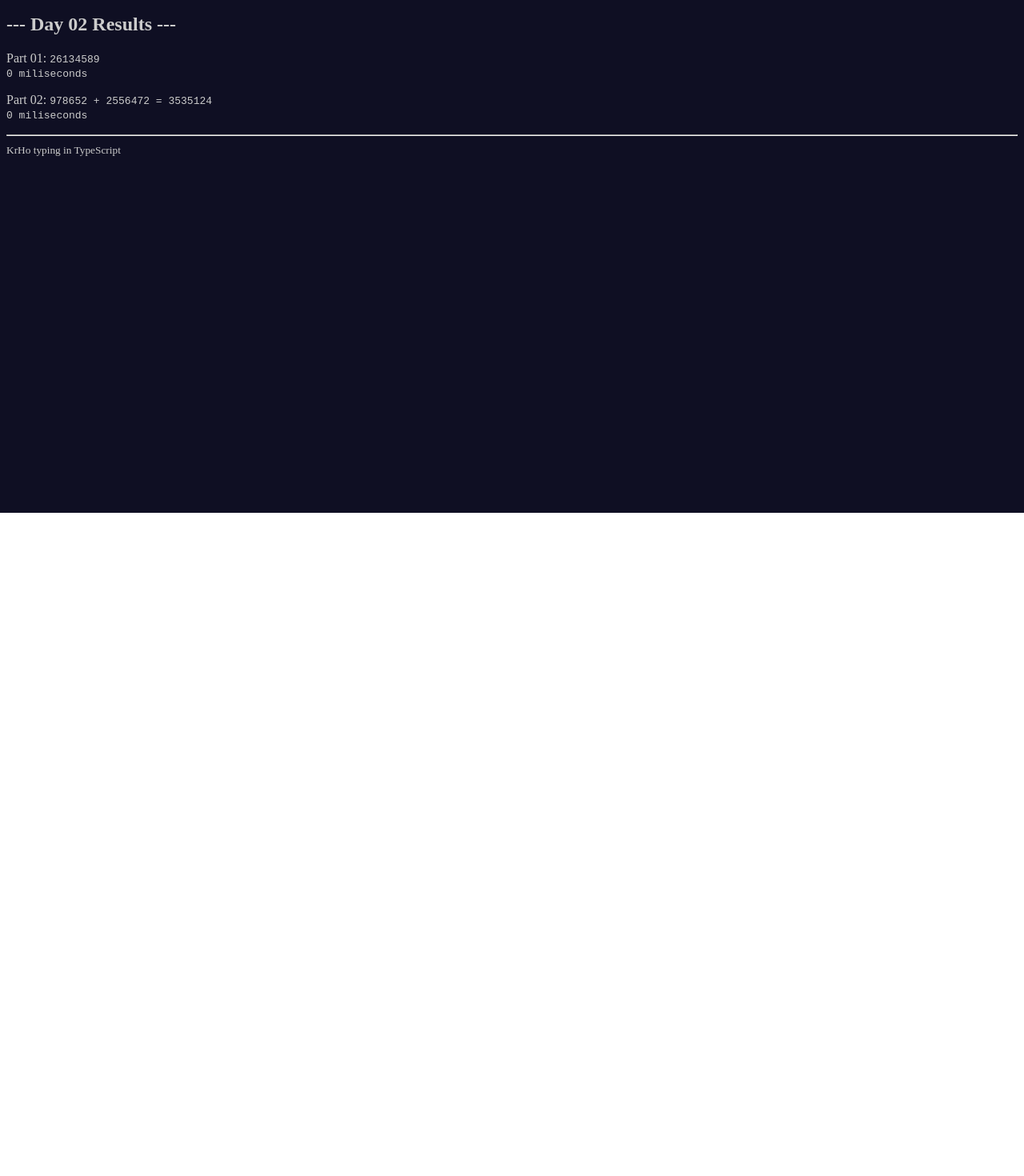
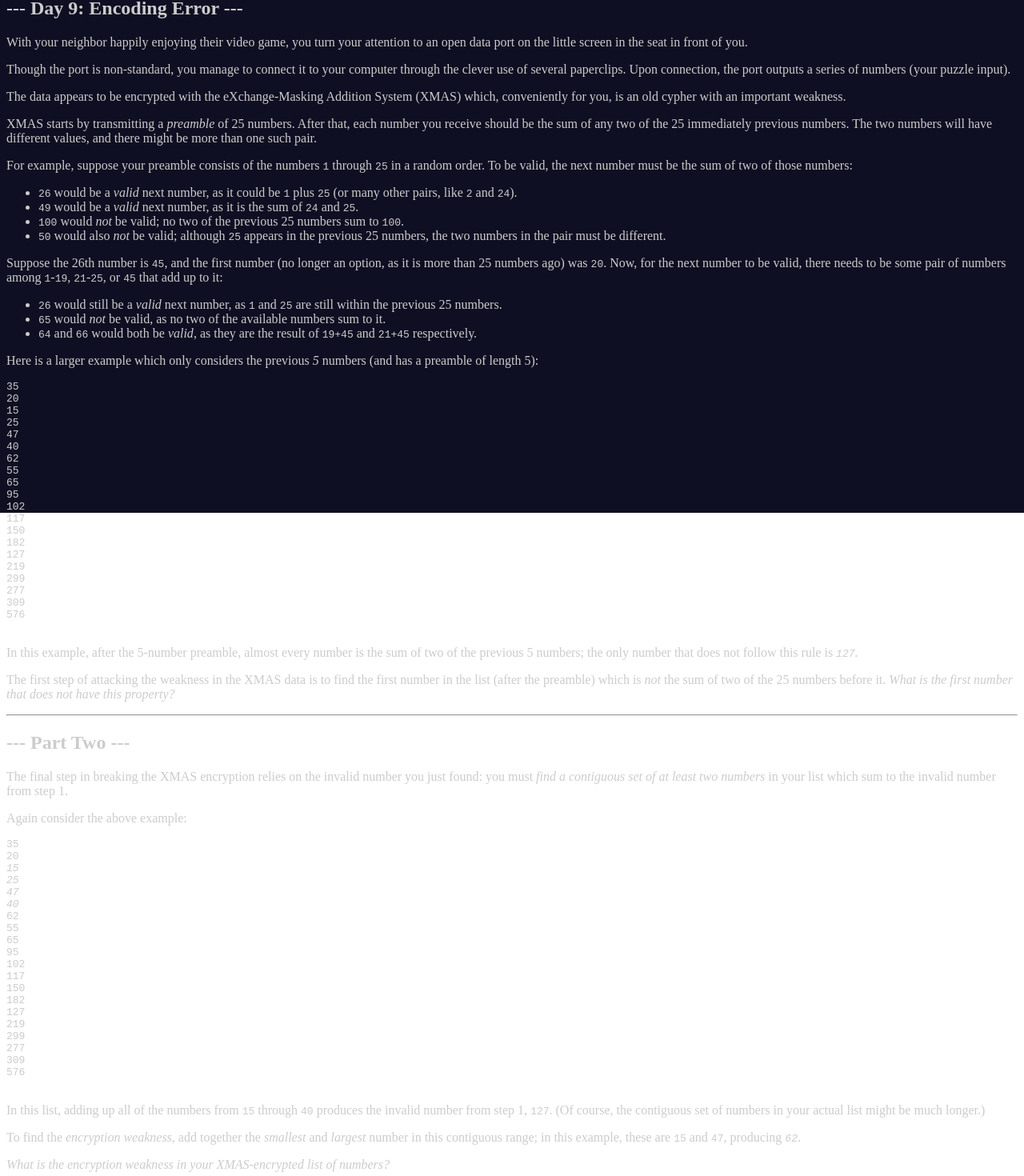
Before and after one commit to KrHo129/TypeScript-Advent_of_Code_2020, an Angular app: page /days/09 in a window 1280 px wide. Shown: the part 159-1629 px from the top of the page at 80% size. Before the commit the page ends 800 px from the top, so only its background shows below. Built offline with nearby package versions, Linux system fonts and the light colour scheme.

Commit message:
firebase added

```diff
--- a/src/app/day09/day09.component.html
+++ b/src/app/day09/day09.component.html
@@ -1,7 +1,74 @@
 <hr />
-
+<article class="day-desc"><h2>--- Day 9: Encoding Error ---</h2><p>With your neighbor happily enjoying their video game, you turn your attention to an open data port on the little screen in the seat in front of you.</p>
+  <p>Though the port is non-standard, you manage to connect it to your computer through the clever use of several paperclips. Upon connection, the port outputs a series of numbers (your puzzle input).</p>
+  <p>The data appears to be encrypted with the eXchange-Masking Addition System (<span title="No relation.">XMAS</span>) which, conveniently for you, is an old cypher with an important weakness.</p>
+  <p>XMAS starts by transmitting a <em>preamble</em> of 25 numbers. After that, each number you receive should be the sum of any two of the 25 immediately previous numbers. The two numbers will have different values, and there might be more than one such pair.</p>
+  <p>For example, suppose your preamble consists of the numbers <code>1</code> through <code>25</code> in a random order. To be valid, the next number must be the sum of two of those numbers:</p>
+  <ul>
+  <li><code>26</code> would be a <em>valid</em> next number, as it could be <code>1</code> plus <code>25</code> (or many other pairs, like <code>2</code> and <code>24</code>).</li>
+  <li><code>49</code> would be a <em>valid</em> next number, as it is the sum of <code>24</code> and <code>25</code>.</li>
+  <li><code>100</code> would <em>not</em> be valid; no two of the previous 25 numbers sum to <code>100</code>.</li>
+  <li><code>50</code> would also <em>not</em> be valid; although <code>25</code> appears in the previous 25 numbers, the two numbers in the pair must be different.</li>
+  </ul>
+  <p>Suppose the 26th number is <code>45</code>, and the first number (no longer an option, as it is more than 25 numbers ago) was <code>20</code>. Now, for the next number to be valid, there needs to be some pair of numbers among <code>1</code>-<code>19</code>, <code>21</code>-<code>25</code>, or <code>45</code> that add up to it:</p>
+  <ul>
+  <li><code>26</code> would still be a <em>valid</em> next number, as <code>1</code> and <code>25</code> are still within the previous 25 numbers.</li>
+  <li><code>65</code> would <em>not</em> be valid, as no two of the available numbers sum to it.</li>
+  <li><code>64</code> and <code>66</code> would both be <em>valid</em>, as they are the result of <code>19+45</code> and <code>21+45</code> respectively.</li>
+  </ul>
+  <p>Here is a larger example which only considers the previous <em>5</em> numbers (and has a preamble of length 5):</p>
+  <pre><code>35
+20
+15
+25
+47
+40
+62
+55
+65
+95
+102
+117
+150
+182
+127
+219
+299
+277
+309
+576
+  </code></pre>
+  <p>In this example, after the 5-number preamble, almost every number is the sum of two of the previous 5 numbers; the only number that does not follow this rule is <em><code>127</code></em>.</p>
+  <p>The first step of attacking the weakness in the XMAS data is to find the first number in the list (after the preamble) which is <em>not</em> the sum of two of the 25 numbers before it. <em>What is the first number that does not have this property?</em></p>
+  </article>
 <hr />
-
+<article class="day-desc"><h2 id="part2">--- Part Two ---</h2><p>The final step in breaking the XMAS encryption relies on the invalid number you just found: you must <em>find a contiguous set of at least two numbers</em> in your list which sum to the invalid number from step 1.</p>
+  <p>Again consider the above example:</p>
+  <pre><code>35
+20
+<em>15</em>
+<em>25</em>
+<em>47</em>
+<em>40</em>
+62
+55
+65
+95
+102
+117
+150
+182
+127
+219
+299
+277
+309
+576
+  </code></pre>
+  <p>In this list, adding up all of the numbers from <code>15</code> through <code>40</code> produces the invalid number from step 1, <code>127</code>. (Of course, the contiguous set of numbers in your actual list might be much longer.)</p>
+  <p>To find the <em>encryption weakness</em>, add together the <em>smallest</em> and <em>largest</em> number in this contiguous range; in this example, these are <code>15</code> and <code>47</code>, producing <em><code>62</code></em>.</p>
+  <p><em>What is the encryption weakness in your XMAS-encrypted list of numbers?</em></p>
+  </article>
 <hr />
 
 <h2>--- Day 02 Results ---</h2>
```
Also changed, not shown: 1 other file (tests, documents, lock files or other folders).
